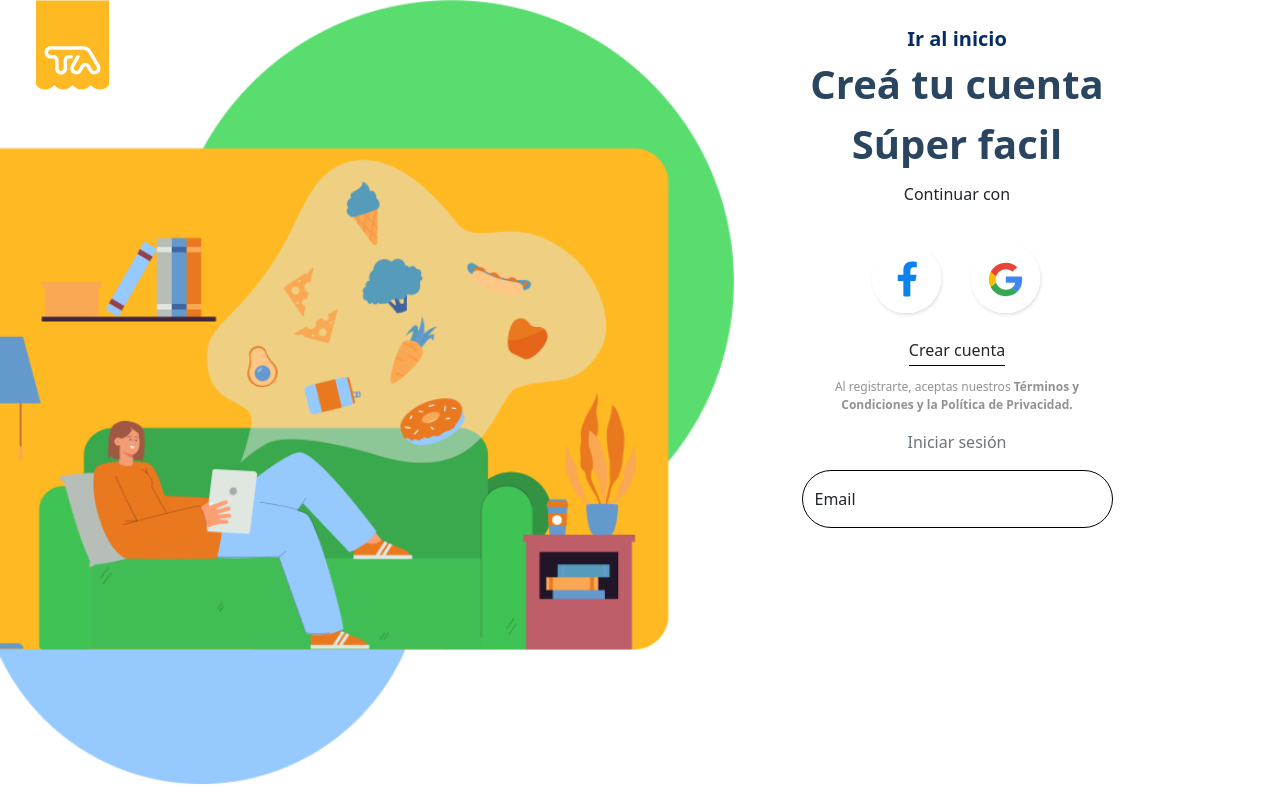
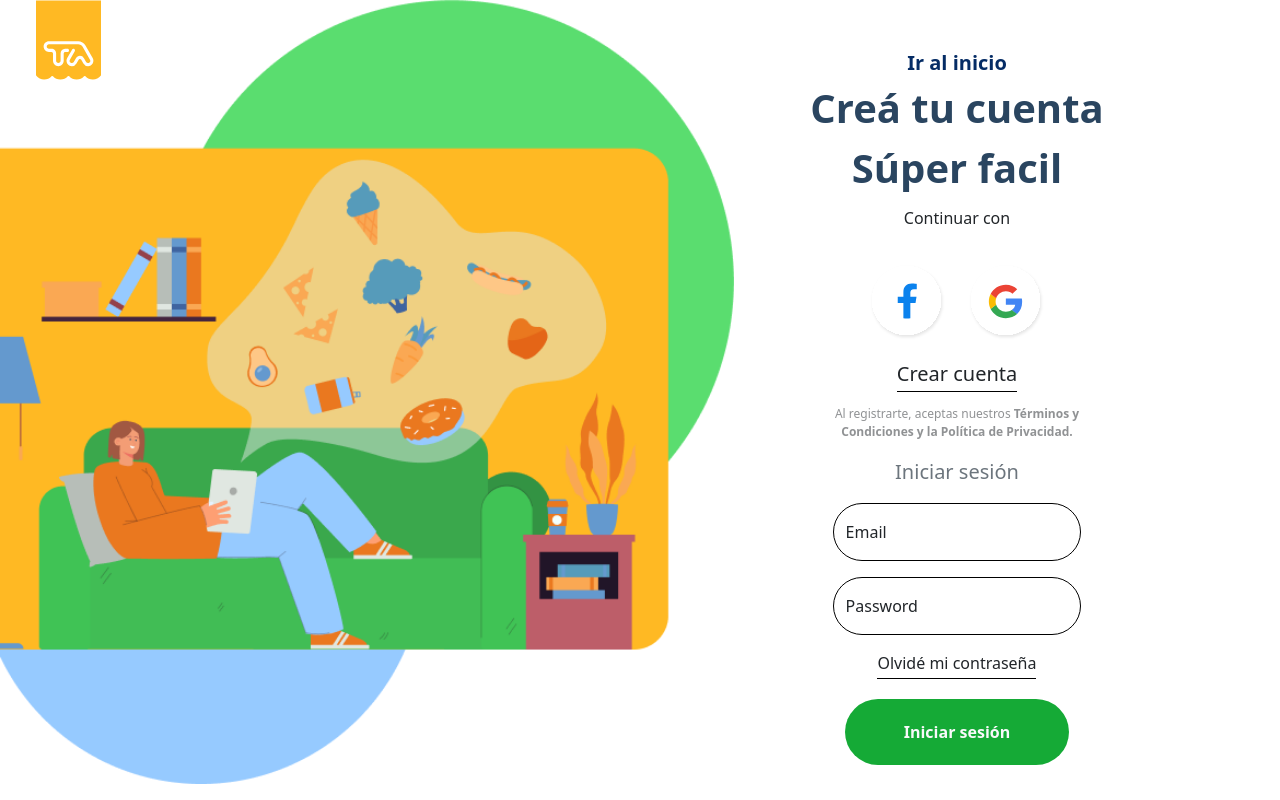
Before and after one commit to MartinFernandezSantia/TuAlmacen, a Django app: page /login in a window 1280 px wide. Run offline with Django 4.2, Linux system fonts and the light colour scheme.

Commit message:
Finished Back and Front Login

```diff
--- a/login/views.py
+++ b/login/views.py
@@ -1,9 +1,43 @@
 from django.shortcuts import render
+from django.http import HttpResponseRedirect
+from django.contrib import messages
+from django.contrib.auth import authenticate
+from django.contrib.auth import login as auth_login
+from django.contrib.auth.models import User
 
 # Create your views here.
 
+# def login(request):
+#     if request.method == "POST":
+#         return
+
+#     return render(request, "login/login.html")
+
+# Decorator to check if user is anonymous
+def is_anonymous(func):
+    def check(*args, **kwargs):
+        if not args[0].user.is_anonymous:
+            messages.error(args[0],"Debe cerrar sesión para poder acceder")
+            return HttpResponseRedirect("/")
+
+        return func(*args, **kwargs)
+    return check
+
+@is_anonymous
 def login(request):
     if request.method == "POST":
-        return
+        email = request.POST["loginEmail"]
+        password = request.POST["loginPassword"]
+        print(email, password)
+        user = authenticate(request, email=email, password=password)
 
+        if user is not None:
+            auth_login(request, user)
+            messages.success(request, f"¡Hola! ¡Qué bueno verte por aquí de nuevo {user.get_username()}!")
+            return HttpResponseRedirect('/')
+
+        messages.error(request, "El usuario o contraseña ingresados son incorrectos")
+        return HttpResponseRedirect(request.path_info)
+    params = {}
+    params["nombre_sitio"] = "Iniciar sesión"
     return render(request, "login/login.html")
--- a/static/css/styles.css
+++ b/static/css/styles.css
@@ -18,3 +18,13 @@ body {
 .logo-btn:active {
     opacity: 0.8;
 }
+
+.button-login{
+    width: 90%;
+    height: 30%;
+    background-color: #15aa36;
+}
+
+.button-login:hover {
+    background-color: #2a4560 !important;
+}
--- a/templates/base.html
+++ b/templates/base.html
@@ -19,6 +19,11 @@
     {% block head %}{% endblock %}
 </head>
 <body>
+    {% if messages %}
+        {% for message in messages %}
+            <div id="msg" class=" {% if message.tags %} {{ message.tags }} {% endif %} rounded-0 text-center w-100 mx-auto alert mb-0">{{ message }}</div>
+        {% endfor %}
+    {% endif %}
     {% block body %}{% endblock %}
 
     <!-- Bootstrap 5.3 -->
@@ -31,6 +36,16 @@
     <!-- Slick carousel -->
     <script type="text/javascript" src="//cdn.jsdelivr.net/gh/kenwheeler/slick@1.8.1/slick/slick.min.js"></script>
 
+    {% if messages %}
+    <script>
+                // Remove messages from window after 3 seconds
+        document.addEventListener("DOMContentLoaded",function(){
+            setTimeout(function(){
+                $("#msg").remove();
+            }, 3000)
+        });
+    </script>
+    {% endif %}
     {% block javascript %}{% endblock %}
 </body>
 </html>
--- /dev/null
+++ b/templates/layout2.html
@@ -0,0 +1,14 @@
+{% extends "base.html" %}
+{% load static %}
+
+{% block body %}
+<main class="container-fluid ps-0">
+    <div class="row">
+        <a class="position-absolute ps-5" href="{% url 'homepage' %}">
+            <img src="{% static 'img/logo.svg' %}" alt="TuAlmacen" height="80">
+        </a>
+
+        {% block main %}{% endblock %}
+    </div>
+</main>
+{% endblock %}
--- a/templates/login/login.html
+++ b/templates/login/login.html
@@ -1,16 +1,11 @@
-{% extends "base.html" %}
+{% extends "layout2.html" %}
 {% load static %}
 
-{% block body %}
-<main class="container-fluid ps-0">
-    <div class="row">
-        <a class="position-absolute ps-5" href="{% url 'homepage' %}">
-            <img src="{% static 'img/logo.svg' %}" alt="TuAlmacen" height="90">
-        </a>
+{% block main %}
 <div class="col-6">
     <img class="pb-3" src="{% static 'img/almacen_login.png' %}" alt="Login Almacen" style="height: 100vh;">
 </div>
-        <div class="col-6 text-center pt-4">
+<div class="col-6 text-center pt-5">
     <a href="{% url 'homepage' %}" class="text-decoration-none">
         <p class="fs-5 text-primary-emphasis m-0"><strong>Ir al inicio</strong></p>
     </a>
@@ -26,20 +21,24 @@
         </button>
     </div>
 
-            <a class="text-decoration-none text-dark border-bottom border-black pb-1" href="#">Crear cuenta</a>
+    <a class="text-decoration-none text-dark border-bottom border-black pb-1 fs-5" href="#">Crear cuenta</a>
     <p class="text-body-tertiary mt-3" style="font-size: .75rem;">Al registrarte, aceptas nuestros <strong>Términos y <br />Condiciones y la Política de Privacidad.</strong></p>
 
-            <p class="text-secondary">Iniciar sesión</p>
+    <p class="text-secondary fs-5">Iniciar sesión</p>
     <div class="d-flex justify-content-center">
-                <form class="w-50" action="post">
+        <form action="login" method="post" style="width: 40%;">
+            {% csrf_token %}
             <div class="form-floating mb-3">
-                        <input type="email" class="form-control rounded-pill border-black" id="floatingInput" placeholder="name@example.com">
-                        <label for="floatingInput">Email</label>
+                <input type="email" class="form-control rounded-pill border-black" id="loginEmail" name="loginEmail" placeholder="">
+                <label for="loginEmail">Email</label>
             </div>
+            <div class="form-floating mb-3">
+                <input type="password" class="form-control rounded-pill border-black" id="loginPassword" name="loginPassword" placeholder="">
+                <label for="loginPassword">Password</label>
+            </div>
+            <a class="text-decoration-none text-dark border-bottom border-black pb-1" href="#">Olvidé mi contraseña</a><br /><br />
+            <button class="rounded-pill fw-bold button-login text-light border-0" type="submit">Iniciar sesión</button>
         </form>
     </div>
-
 </div>
-    </div>
-</main>
 {% endblock %}
```
Also changed, not shown: TuAlmacen/settings.py (+14 -0 lines), login/custom_auth_backend.py (added, +19 -0 lines), templates/layout.html (+2 -9 lines), db.sqlite3. Lines whose indentation alone changed are shown as unchanged.
